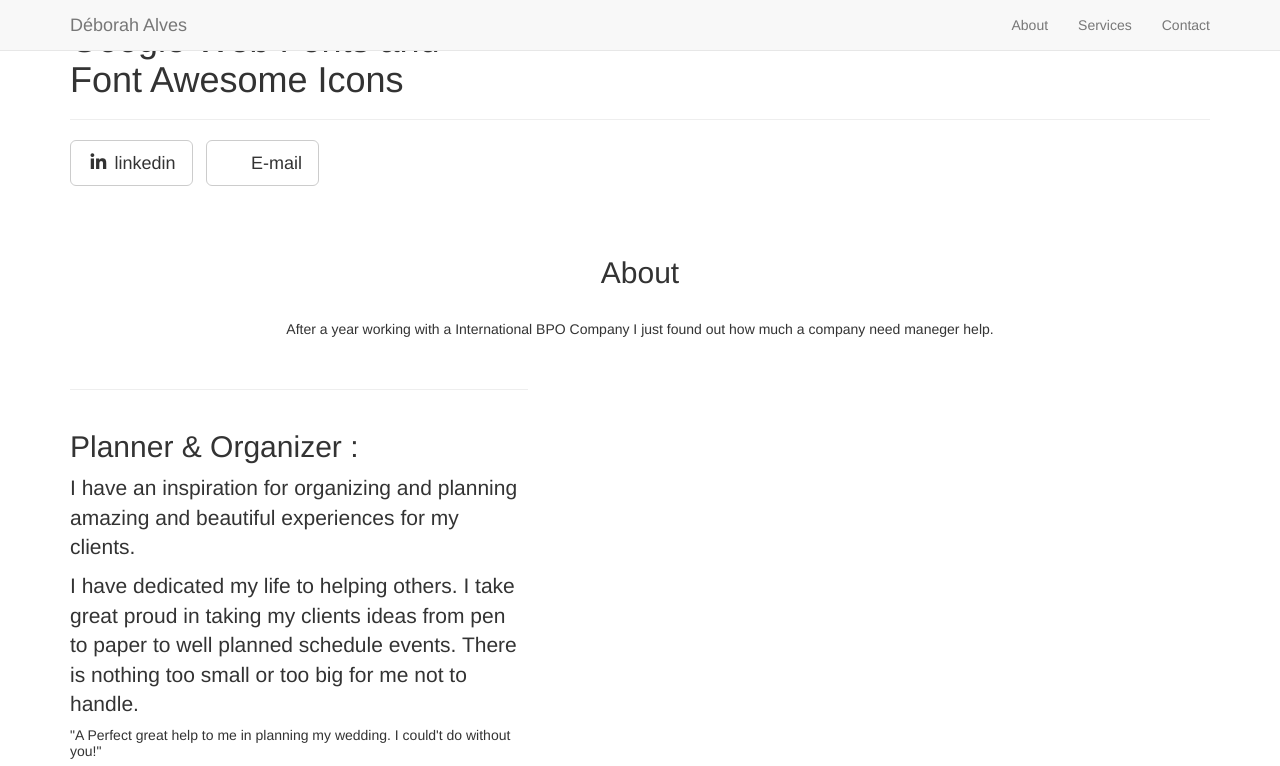
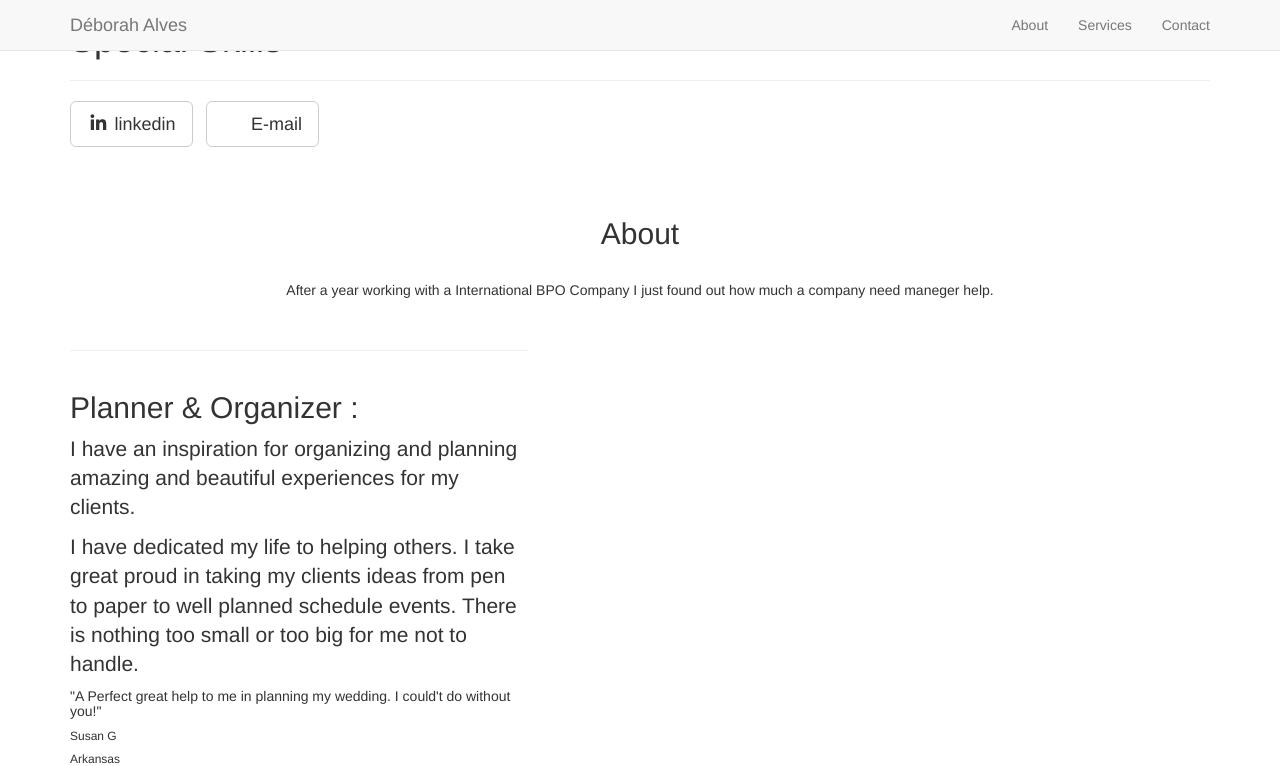
Before and after one commit to deborahyalves/deborahyalves.github.io, a Jekyll site: the page built from _posts/2014-09-23-services-3.markdown, in a window 1280 px wide and 1400 px high. Shown: the top 766 px of the window. Built offline with Jekyll 4.4.1, drawn with Linux system fonts in a browser that asks for light colours; nearby versions of some CDN libraries; library files that are not in the unit come from our copies; some of the changed text lies outside the part shown; grey boxes are pictures that could not be loaded.

Commit message:
Update 2014-09-23-services-3.markdown

```diff
--- a/_posts/2014-09-23-services-3.markdown
+++ b/_posts/2014-09-23-services-3.markdown
@@ -1,8 +1,8 @@
 ---
 layout: default
-img: phones.png
+img: apple-camera-lens-computer-desk-577560.jpg
 category: Services
-title: Google Web Fonts and<br>Font Awesome Icons
+title: Special Skills
 description: |
 ---
 This template features the 'Lato' font, part of the [Google Web Font library](http://www.google.com/fonts), as well as [icons from Font Awesome](http://fontawesome.io).
```
